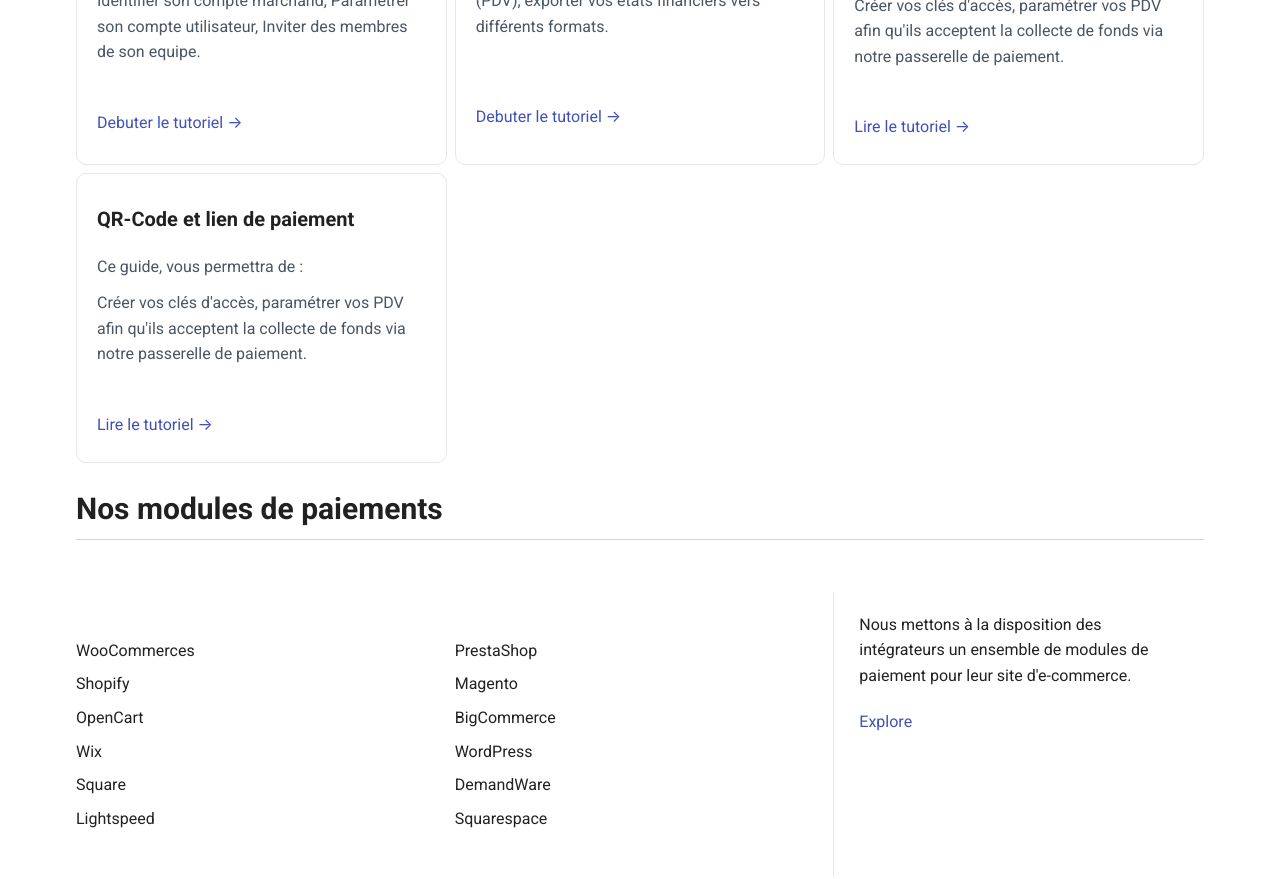
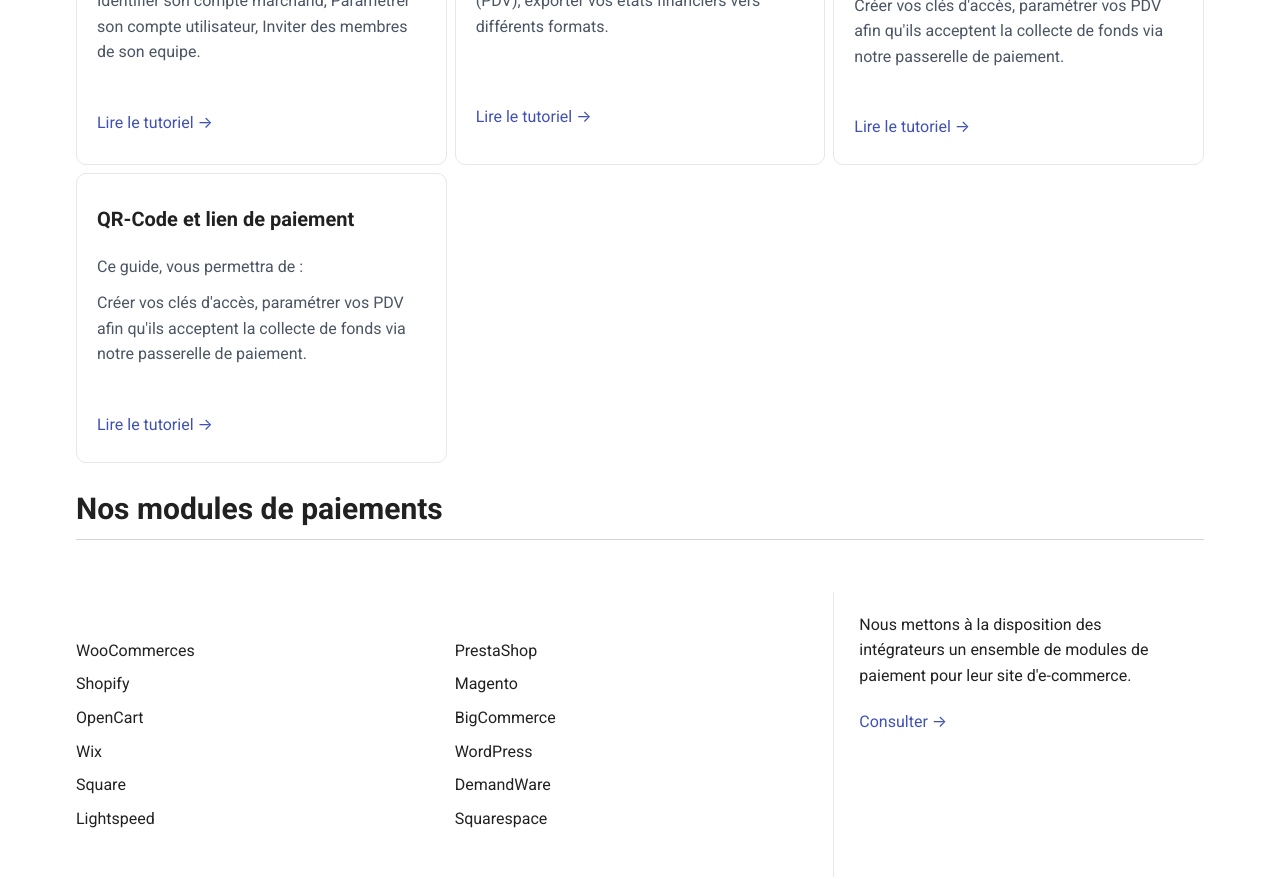
Before and after one commit to could3husso/biapay-dev, an MkDocs documentation site: the page built from docs/index.md, in a window 1280 px wide and 1400 px high, scrolled down 1161 px. Shown: the part 153-1032 px from the top of the window. Built offline with MkDocs 1.6.1 and Material for MkDocs 9.7.7, drawn with Linux system fonts in a browser that asks for light colours; comment, search, counter and statistics services are not loaded.

Commit message:
correction d'un bug sur les liens hypertextes de la page d'accueil

```diff
--- a/docs/index.md
+++ b/docs/index.md
@@ -96,7 +96,7 @@
                       <div class="pt-8 leading-7">
                         <!-- <p class="text-gray-900">Want to dig deeper into Tailwind?</p> -->
                         <p>
-                          <a href="/authentification" class=" text-sky-200 hover:text-sky-600">Debuter le tutoriel &rarr;</a>
+                          <a href="/biapay-dev/authentification" class=" text-sky-200 hover:text-sky-600">Lire le tutoriel &rarr;</a>
                         </p>
                       </div>
                   </div>
@@ -113,7 +113,7 @@
                         <div class="pt-12 leading-7">
                           <!-- <p class="text-gray-900">Debuter le tutoriel</p> -->
                           <p>
-                            <a href="#" class=" text-sky-200 hover:text-sky-600">Debuter le tutoriel &rarr;</a>
+                            <a href="#" class=" text-sky-200 hover:text-sky-600">Lire le tutoriel &rarr;</a>
                           </p>
                         </div>
                   </div>
@@ -130,7 +130,7 @@
                         <div class="pt-8 leading-7">
                           <!-- <p class="text-gray-900">Want to dig deeper into Tailwind?</p> -->
                           <p>
-                            <a href="/passerelle-de-paiement" class=" text-sky-200 hover:text-sky-600">Lire le tutoriel &rarr;</a>
+                            <a href="/biapay-dev/passerelle-de-paiement" class=" text-sky-200 hover:text-sky-600">Lire le tutoriel &rarr;</a>
                           </p>
                         </div>
                   </div>
@@ -147,7 +147,7 @@
                     <div class="pt-8 leading-7">
                       <!-- <p class="text-gray-900">Want to dig deeper into Tailwind?</p> -->
                       <p>
-                        <a href="/transferts" class=" text-sky-200 hover:text-sky-600">Lire le tutoriel &rarr;</a>
+                        <a href="/biapay-dev/transferts" class=" text-sky-200 hover:text-sky-600">Lire le tutoriel &rarr;</a>
                       </p>
                     </div>
               </div>
@@ -190,7 +190,7 @@
                               Nous mettons à la disposition des intégrateurs un ensemble de modules de paiement pour leur site d'e-commerce.
                             </p>
 
-                            <a href="modules/" class='px-2 py-2'>Explore </a>
+                            <a href="modules/" class='px-2 py-2 text-sky-200 hover:text-sky-600'>Consulter &rarr; </a>
                           </div>
 
                       </div>
```
Also changed, not shown: 1 other file.
